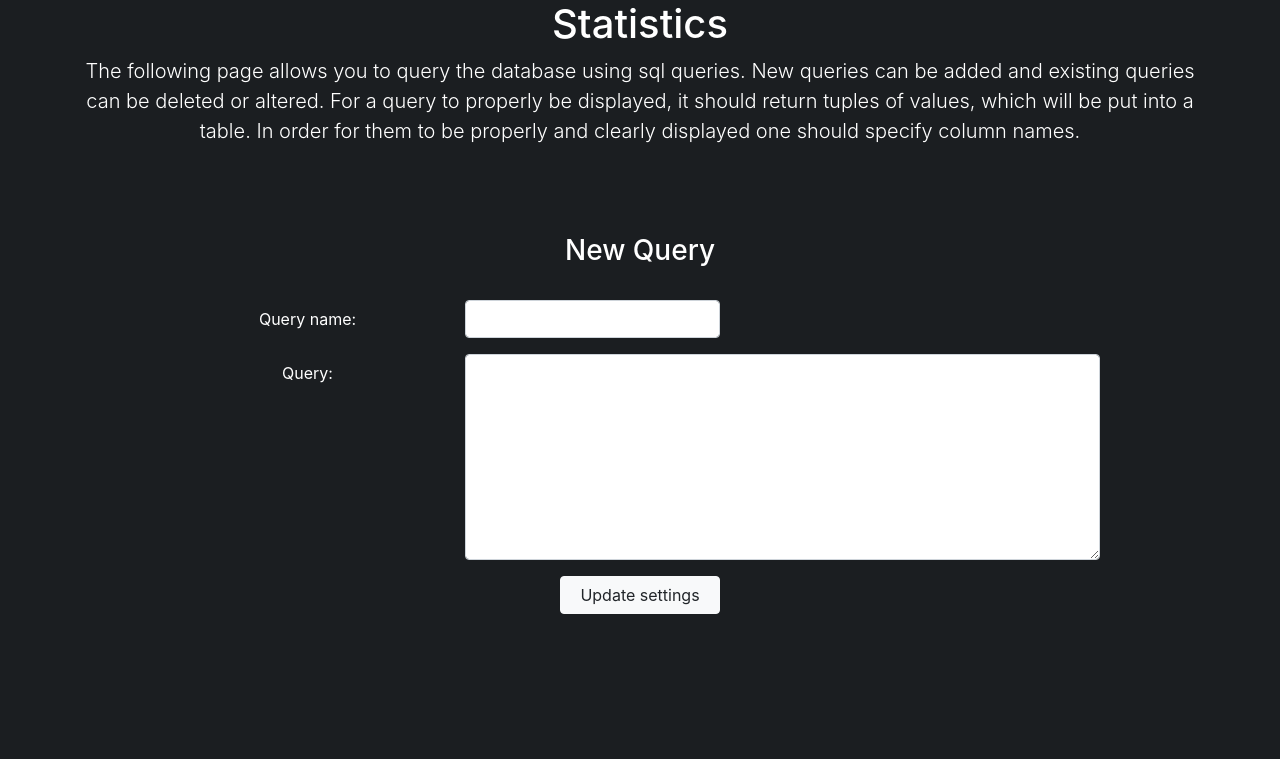
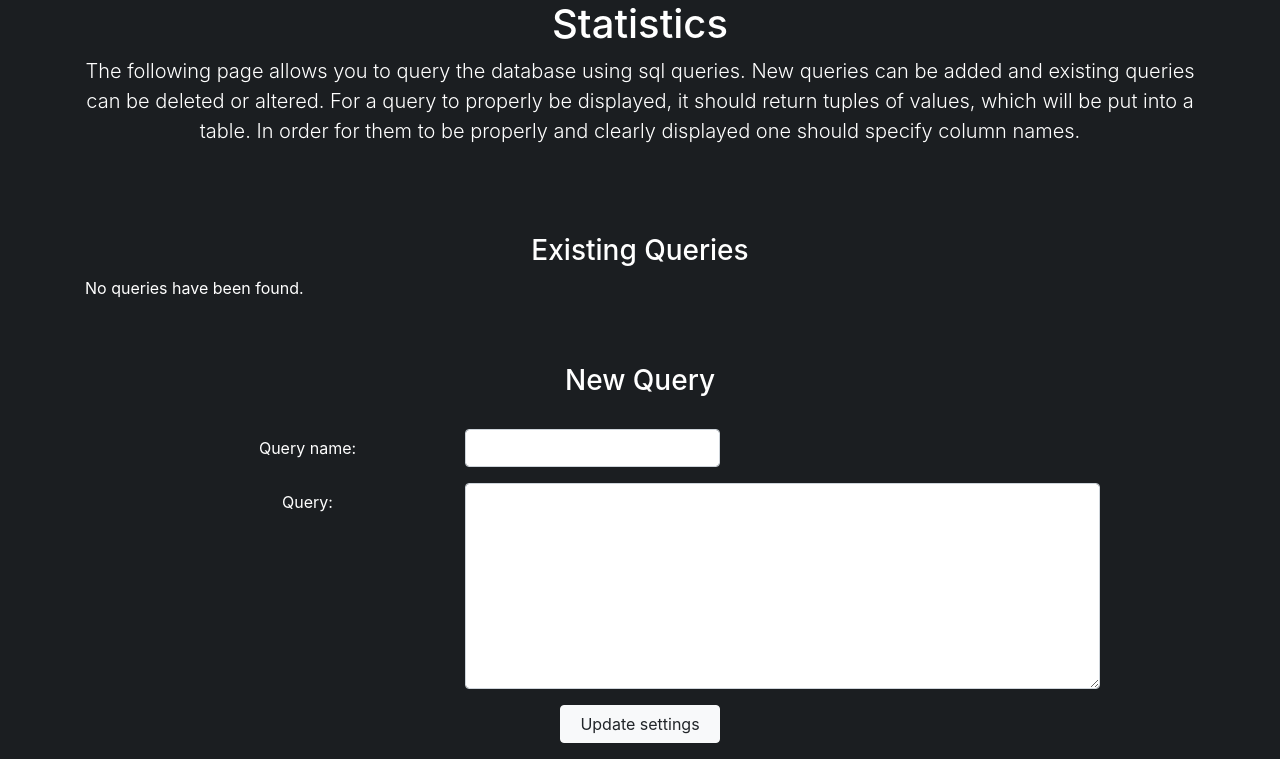
Before and after one commit to larsVanRoy/power-monitor, a Flask app: template templates/statistics.html in a window 1280 px wide. Shown: the part 140-899 px from the top of the page. Before the commit the page ends 754 px from the top, so only its background shows below. Run offline with Flask 2, Linux system fonts and the light colour scheme; the template is opened without the code that fills it, so the values that code supplies are empty; parts of the project's set-up code (start-up, migrations or seed data) failed here and were passed over; some libraries are stand-ins or nearby versions.

Commit message:
added display of queries

```diff
--- a/app.py
+++ b/app.py
@@ -50,7 +50,9 @@ def display_past_year():
 
 @app.route('/statistics', methods=['GET'])
 def display_statistics():
-    return render_template("statistics.html")
+    queries = Persistence.get_statistics()
+
+    return render_template("statistics.html", queries=queries)
 
 
 @app.route('/add_query', methods=['POST'])
--- a/templates/statistics.html
+++ b/templates/statistics.html
@@ -20,12 +20,51 @@
 <body class="text-center">
     {% include 'navbar.html' %}
 
+    {%  with messages = get_flashed_messages() %}
+        {% if messages %}
+            {% for message in messages %}
+                <script>
+                    swal(
+                        'Success',
+                        '{{ message }}',
+                        'success'
+                    )
+                </script>
+            {% endfor %}
+        {% endif %}
+    {% endwith %}
+
     <div align="center" class="container">
         <h1 class="cover-heading">Statistics</h1>
         <p class="lead">The following page allows you to query the database using sql queries. New queries can be added and existing queries can be deleted or altered.
         For a query to properly be displayed, it should return tuples of values, which will be put into a table. In order for them to be properly and clearly displayed
         one should specify column names. </p>
         <br>
+        <br>
+        <br>
+        <h3>Existing Queries</h3>
+        <div class="container">
+            {% if queries %}
+                {% for query in queries %}
+                    <div class="row">
+                        <div class="offset-3 col-3">
+                            <p>
+                                {{ query.0 }}
+                            </p>
+                        </div>
+                        <div class="col-3">
+                            <p>
+                                {{ query.1 }}
+                            </p>
+                        </div>
+                     </div>
+                {% endfor %}
+            {% else %}
+                <div class="row">
+                    <p>No queries have been found.</p>
+                </div>
+            {% endif %}
+        </div>
         <br>
         <br>
         <h3>New Query</h3>
```
Also changed, not shown: Persistence.py (+10 -7 lines).
